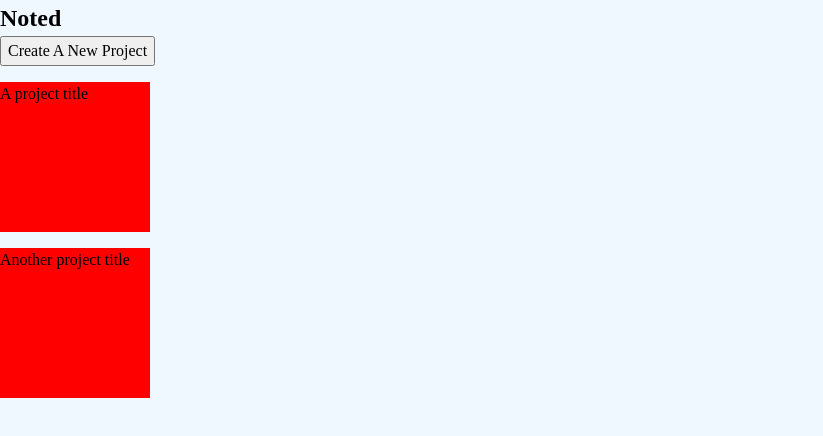
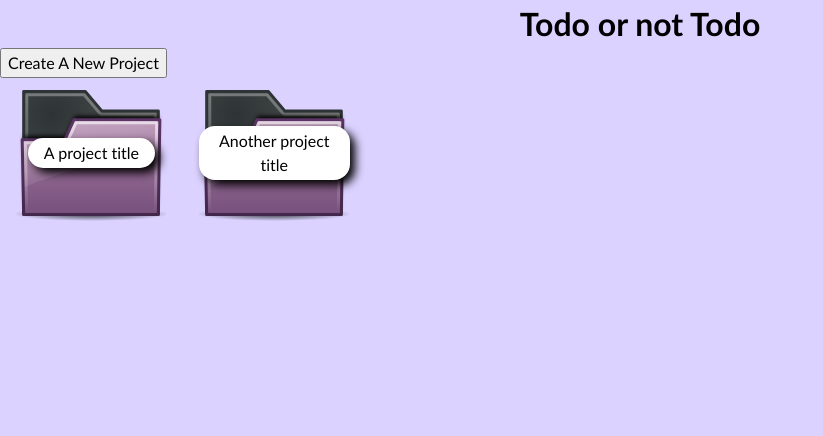
Before and after one commit to bendee48/todo, a website built with webpack: page dist/index.html in a window 1280 px wide. Shown: the whole page, without its empty margins (0-823 px from the left). Built offline with nearby package versions, Linux system fonts and the light colour scheme.

Commit message:
Styling Homepage/ Projects page
- Styling main elements on homepage, header, title, default fonts etc
- Styling projects container and project containers
- Adding a svg for the project backgrounds
- Styling the project titles

```diff
--- a/dist/index.html
+++ b/dist/index.html
@@ -12,7 +12,7 @@
   <div class="page-container">
     <header>
       <nav>
-        <h1>Noted</h1>
+        <h1>Todo or not Todo</h1>
       </nav>
     </header>
     <main>
--- a/dist/style.css
+++ b/dist/style.css
@@ -64,10 +64,22 @@ select {
   font: inherit;
 }
 
-/* Main Styling */
+/*** Main Styling ***/
+
+:root {
+  --border: 1px solid red;
+}
 
 body {
-  background-color: aliceblue;
+  font-family: Calibri, Verdana, Geneva, Tahoma, sans-serif;
+  background-color: rgb(220, 210, 255);
+}
+
+/* Header */
+
+header nav h1 {
+  text-align: center;
+  font-size: 2rem;
 }
 
 /* Page Container */
@@ -84,25 +96,33 @@ body {
 
 /* Project */
 
+.projects-container {
+  width: 0 auto;
+  padding: 0 1rem;
+  display: grid;
+  grid-template-columns: repeat(auto-fill, minmax(150px, 1fr));
+  gap: 2rem;
+}
+
 .project {
-  margin-top: 1em;
   height: 150px;
-  width: 150px;
+  display: grid;
+  align-items: center;
+  justify-content: center;
+  text-align: center;
+  cursor: pointer;
   background: red;
+  background: url('images/folder.svg') no-repeat center;
+}
+
+.project span {
+  padding: 0.2rem 1rem;
+  border-radius: 1rem;
+  box-shadow: 5px 5px 10px black;
+  background: white;
 }
 
 /* Project Modal */
-
-/* CAN DELETE AFTER REFS REMOVED */
-/* .project-modal {
-  position: fixed;
-  top: 0;
-  bottom: 0;
-  right: 0;
-  left: 0;
-  z-index: 1;
-  background: rgb(55,55,55,.7);
-} */
 
 .modal-backdrop {
   position: fixed;
@@ -113,7 +133,3 @@ body {
   z-index: 1;
   background: rgb(55,55,55,.7);
 }
-
-.modal-main {
-  border: 1px solid yellow;
-}
```
Also changed, not shown: dist/main.js (+2 -2 lines), dist/images/folder.svg (added).
